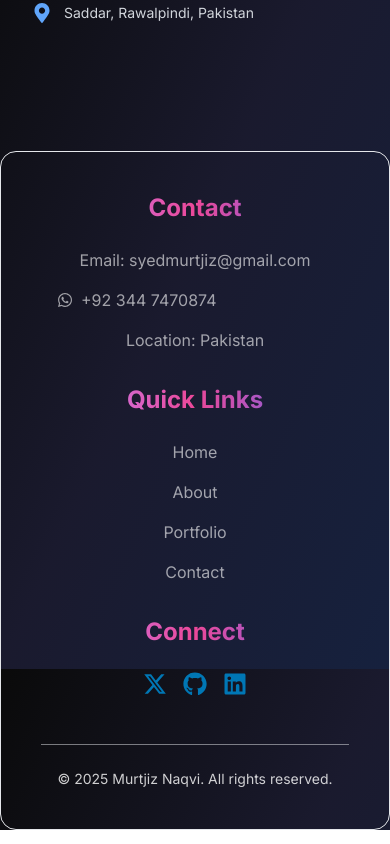
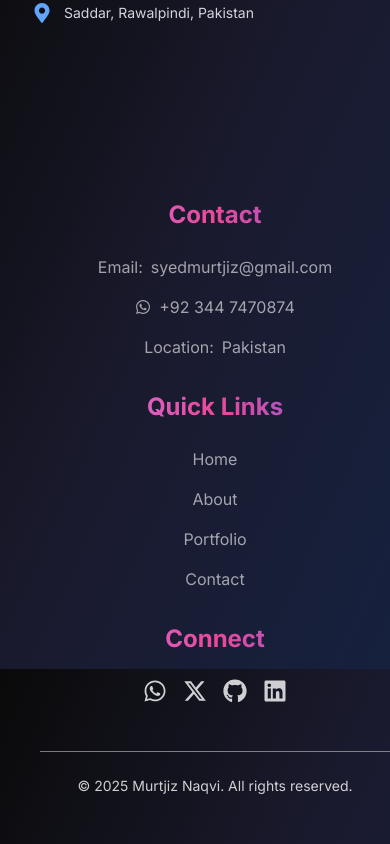
Before and after one commit to syedmurtjiz/Murtjiz-Next-Portfolio, a Next.js app: page / in a window 390 px wide. Shown: the part 8615-9459 px from the top of the page. Built offline with nearby package versions, Linux system fonts and the light colour scheme; no server answers.

Commit message:
remove the border on mobile screen and set the whatsaoo link in center and add margin on left

```diff
--- a/src/components/Footer.js
+++ b/src/components/Footer.js
@@ -9,10 +9,11 @@ const Footer = () => {
   // Component logic here
 
   return (
-    <footer
-    className="p-10 rounded-2xl w-full max-w-6xl mt-20 mx-auto relative overflow-hidden transform transition-all duration-500 hover:scale-[1.02] border border-gray-200 text-gray-900"
-  >
-      <div className="container mx-auto px-4 sm:px-6 lg:px-8 grid grid-cols-1 sm:grid-cols-2 lg:grid-cols-3 gap-8 sm:gap-12 relative z-10" style={{ position: 'relative', maxWidth: '100%' }}>
+    <footer className="w-full max-w-6xl mx-auto border-0 sm:border border-gray-200 rounded-2xl py-12 pl-10 sm:pl-6 lg:py-16 lg:px-8 relative mt-20">
+      <div className="hidden lg:block absolute inset-0 bg-gradient-to-r from-purple-500/5 via-indigo-500/5 to-pink-500/5 rounded-2xl"></div>
+
+      <div className="relative z-10">
+        <div className="grid grid-cols-1 sm:grid-cols-2 lg:grid-cols-3 gap-8 sm:gap-12">
         {/* Contact Section */}
         <motion.div
           initial={{ opacity: 0, y: 20 }}
@@ -25,12 +26,20 @@ const Footer = () => {
             Contact
           </h3>
           <ul className="space-y-4 text-white/60">
-            <li>Email: <a href="mailto:syedmurtjiz@gmail.com" className="hover:text-purple-400 transition-colors duration-300">syedmurtjiz@gmail.com</a></li>
-            <li><Link href="https://wa.me/923447470874" target="_blank" rel="noopener noreferrer" className="flex items-center hover:text-purple-400 transition-colors duration-300">
+            <li className="flex items-center justify-center md:justify-start">
+              <span className="mr-2">Email:</span>
+              <a href="mailto:syedmurtjiz@gmail.com" className="hover:text-purple-400 transition-colors duration-300">syedmurtjiz@gmail.com</a>
+            </li>
+            <li className="flex items-center justify-center md:justify-start">
+              <Link href="https://wa.me/923447470874" target="_blank" rel="noopener noreferrer" className="hover:text-purple-400 transition-colors duration-300 flex items-center">
                 <FaWhatsapp className="mr-2" size={16} />
                 +92 344 7470874
-            </Link></li>
-            <li>Location: <span className="hover:text-purple-400 transition-colors duration-300">Pakistan</span></li>
+              </Link>
+            </li>
+            <li className="flex items-center justify-center md:justify-start">
+              <span className="mr-2">Location:</span>
+              <span className="hover:text-purple-400 transition-colors duration-300">Pakistan</span>
+            </li>
           </ul>
         </motion.div>
 
@@ -44,7 +53,7 @@ const Footer = () => {
           <h3 className="text-2xl font-bold mb-6 text-transparent bg-clip-text bg-gradient-to-r from-purple-400 via-pink-500 to-indigo-500">
             Quick Links
           </h3>
-          <ul className="space-y-4 text-white/60">
+          <ul className="space-y-4 text-white/60 text-center">
             <li><Link href="/" className="block hover:text-purple-400 transition-colors duration-300">Home</Link></li>
             <li><Link href="/about" className="block hover:text-purple-400 transition-colors duration-300">About</Link></li>
             <li><Link href="/portfolio" className="block hover:text-purple-400 transition-colors duration-300">Portfolio</Link></li>
@@ -62,19 +71,24 @@ const Footer = () => {
           <h3 className="text-2xl font-bold mb-6 text-transparent bg-clip-text bg-gradient-to-r from-purple-400 via-pink-500 to-indigo-500">
             Connect
           </h3>
-          <ul className="flex justify-center space-x-4 sm:space-x-6 mt-4 sm:mt-6 text-[#0077B5] hover:text-[#0077B5]/80 transition-colors duration-300 w-full">
+          <ul className="flex justify-center space-x-4 sm:space-x-6 mt-4 sm:mt-6 text-white/80 w-full">
             <li>
-              <Link href="https://x.com/Murtjiz_Naqvi" target="_blank" rel="noopener noreferrer">
+              <Link href="https://wa.me/923447470874" target="_blank" rel="noopener noreferrer" className="hover:text-purple-400 transition-colors duration-300">
+                <FaWhatsapp size={24} />
+              </Link>
+            </li>
+            <li>
+              <Link href="https://x.com/Murtjiz_Naqvi" target="_blank" rel="noopener noreferrer" className="hover:text-purple-400 transition-colors duration-300">
                 <FaXTwitter size={24} />
               </Link>
             </li>
             <li>
-              <Link href="https://github.com/syedmurtjiz" target="_blank" rel="noopener noreferrer">
+              <Link href="https://github.com/syedmurtjiz" target="_blank" rel="noopener noreferrer" className="hover:text-purple-400 transition-colors duration-300">
                 <FaGithub size={24} />
               </Link>
             </li>
             <li>
-              <Link href="https://www.linkedin.com/in/syedmurtjiz/" target="_blank" rel="noopener noreferrer">
+              <Link href="https://www.linkedin.com/in/syedmurtjiz/" target="_blank" rel="noopener noreferrer" className="hover:text-purple-400 transition-colors duration-300">
                 <FaLinkedin size={24} />
               </Link>
             </li>
@@ -93,6 +107,7 @@ const Footer = () => {
             &copy; {new Date().getFullYear()} Murtjiz Naqvi. All rights reserved.
           </p>
         </motion.div>
+      </div>
     </footer>
   );
 };
```
Lines whose indentation alone changed are shown as unchanged.
